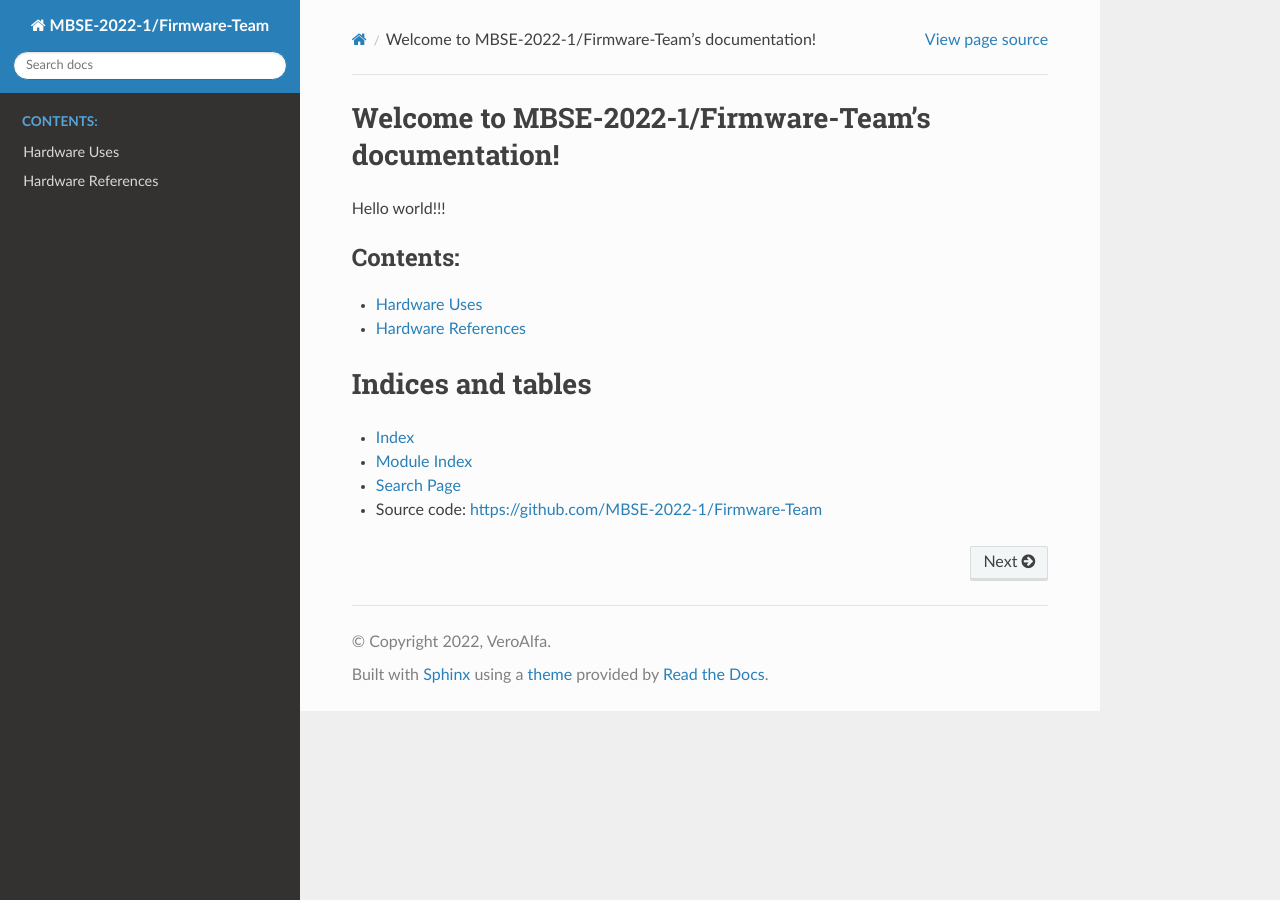
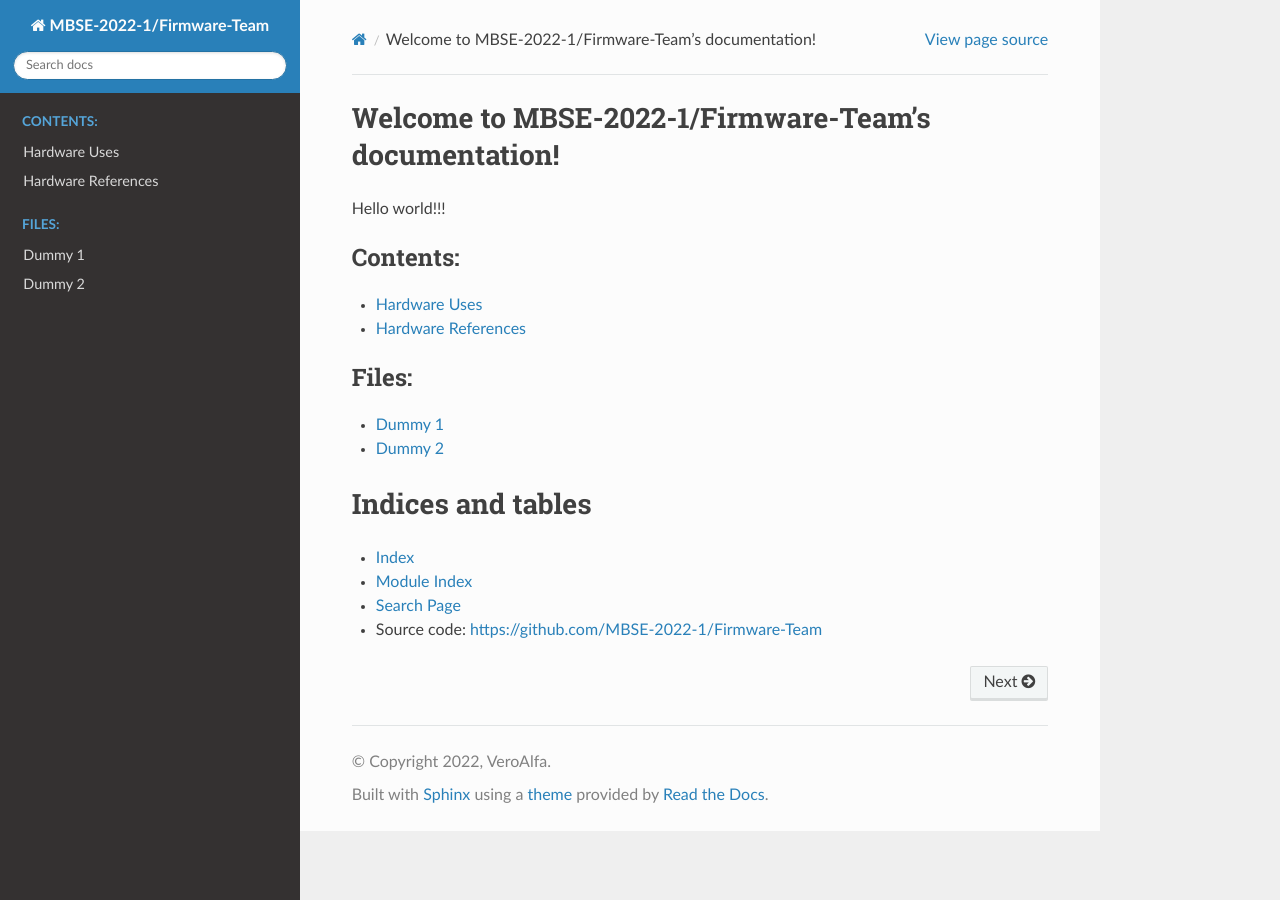
Before and after one commit to VeroAlfa/firmware, a Sphinx documentation site: the page built from docs/index.rst, in a window 1280 px wide. Built offline with Sphinx 7.4.7 and the Read the Docs theme 2.0.0, drawn with Linux system fonts in a browser that asks for light colours.

Commit message:
more toc

```diff
--- a/docs/index.rst
+++ b/docs/index.rst
@@ -15,6 +15,12 @@ Hello world!!!
    pages/hardware-uses
    pages/hardware-references
 
+.. toctree::
+   :maxdepth: 2
+   :caption: Files:
+
+   pages/dummy1
+   pages/dummy2
 
 Indices and tables
 ==================
--- /dev/null
+++ b/docs/pages/dummy1.rst
@@ -0,0 +1,5 @@
+=======
+Dummy 1
+=======
+
+Bruh Bruh Bruh.
--- /dev/null
+++ b/docs/pages/dummy2.rst
@@ -0,0 +1,5 @@
+=======
+Dummy 2
+=======
+
+Bruh Bruh Bruh.
```
